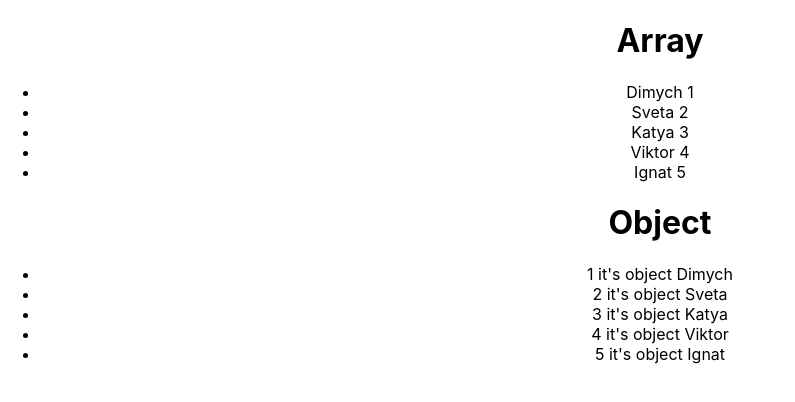
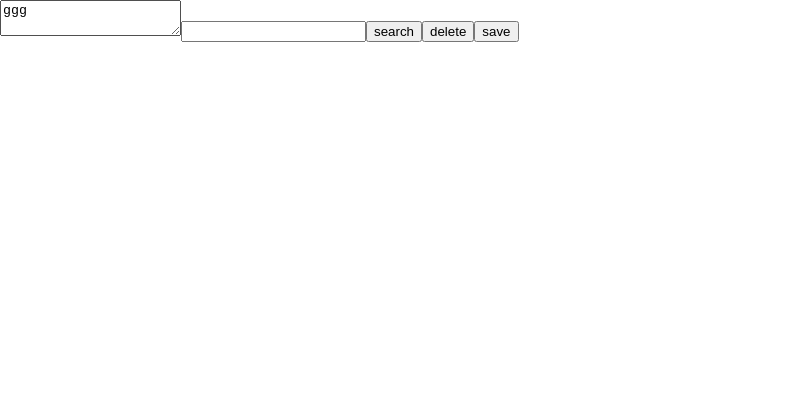
Before and after one commit to YuriyPshenov/js-native-dimych, a React (Create React App) app: page / in a window 1280 px wide. Shown: the top 402 px of the page, without its empty margins (0-795 px from the left). Built offline with nearby package versions, Linux system fonts and the light colour scheme.

Commit message:
js-native-dimych-06

```diff
--- /dev/null
+++ b/src/06/06-callbacks.tsx
@@ -0,0 +1,41 @@
+import React, {ChangeEvent, MouseEvent} from "react";
+
+
+export const User = () => {
+
+    const deleteUser = (event: MouseEvent<HTMLButtonElement>) => {
+        alert(event.currentTarget.name)
+    }
+
+    const saveUser = () => {
+        alert('user should be save')
+    }
+
+    const onNameChanged = () => {
+        console.log('name changed')
+    }
+
+    const focusLostHandler = () => {
+        console.log('focus lost')
+    }
+
+
+
+    const onAgeChanged = (event: ChangeEvent<HTMLInputElement>) => {
+        console.log(`age changed ${event.currentTarget.value}`)
+    }
+
+    const search = (event: MouseEvent<HTMLButtonElement>) => {
+      alert(event.currentTarget.value)
+    }
+
+    return (
+        <div>
+            <textarea tabIndex={1} onChange={onNameChanged} onBlur={focusLostHandler}>ggg</textarea>
+            <input tabIndex={2} onChange={onAgeChanged}/>
+            <button name={'save'} tabIndex={4} onClick={search}>search</button>
+            <button name={'delete'} tabIndex={4} onClick={saveUser}>delete</button>
+            <button name={'save'} tabIndex={4} onClick={deleteUser}>save</button>
+        </div>
+    )
+}
--- a/src/App.tsx
+++ b/src/App.tsx
@@ -10,11 +10,14 @@ function App() {
     return (
         <div className="App">
             <ul>
-                <h1>Array</h1>
+                <h1>js-native-dimich</h1>
+                <h2>05</h2>
+                <h3>Array</h3>
                 {liElements}
-                <h1>Object</h1>
+                <h3>Object</h3>
                 {liElementsFromUsers}
                 {/*{names.map((el, index) => <li key={index}>{el}</li>)}*/}
+                <h2>06</h2>
             </ul>
         </div>
     );
--- a/src/index.tsx
+++ b/src/index.tsx
@@ -4,6 +4,7 @@ import './index.css';
 import App from './App';
 import reportWebVitals from './reportWebVitals';
 import {ManType} from "./05/05_01";
+import {User} from "./06/06-callbacks";
 
 const root = ReactDOM.createRoot(
   document.getElementById('root') as HTMLElement
@@ -23,7 +24,7 @@ console.log(messages)
 
 root.render(
   // <React.StrictMode>
-    <App />
+    <User />
   // </React.StrictMode>
 );
 
```
Also changed, not shown: src/05/05_02.ts (+7 -1 lines).
